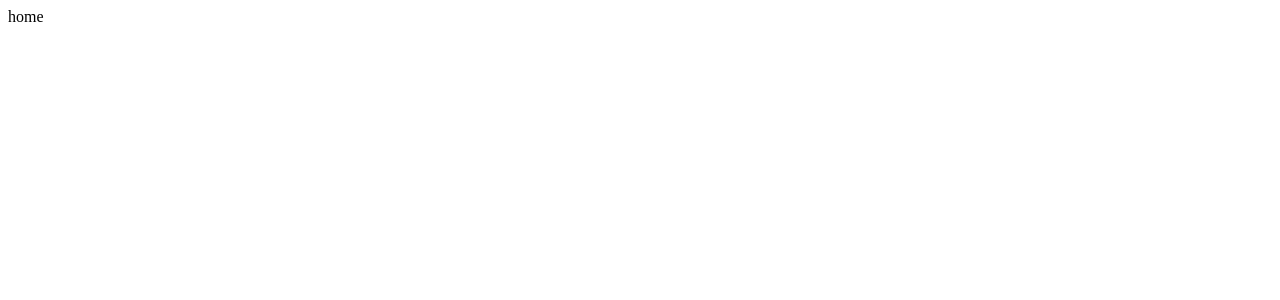
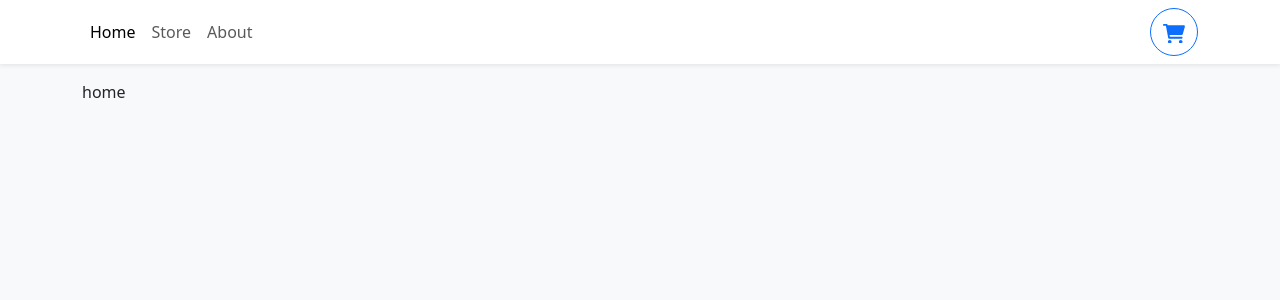
Before and after one commit to mehranehsoleimani66/typescriptShoppingCart, a React (Vite) app: page / in a window 1280 px wide. Shown: the top 300 px of the page. Built offline with nearby package versions, Linux system fonts and the light colour scheme.

Commit message:
modified

```diff
--- a/src/App.tsx
+++ b/src/App.tsx
@@ -3,15 +3,19 @@
 import Store from "./pages/Store";
 import About from "./pages/About";
 import { Container } from "react-bootstrap";
+import Navbar from "./components/Navbar";
 const App = () => {
   return (
-    <Container>
+    <>
+      <Navbar />
+      <Container className="mb-4">
         <Routes>
           <Route path="/" element={<Home />} />
           <Route path="/store" element={<Store />} />
           <Route path="/about" element={<About />} />
         </Routes>
       </Container>
+    </>
   );
 };
 
--- a/src/components/Navbar.tsx
+++ b/src/components/Navbar.tsx
@@ -1,5 +1,36 @@
+import { Button, Container, Nav, Navbar as NavbarBs } from "react-bootstrap";
+import { NavLink } from "react-router-dom";
 const Navbar = () => {
-  return <div>nnnnnnnnn</div>;
+  return (
+    <NavbarBs sticky="top" className="bg-white shadow-sm mb-3">
+      <Container>
+        <Nav>
+          <Nav.Link to="/" as={NavLink}>
+            Home
+          </Nav.Link>
+          <Nav.Link to="/store" as={NavLink}>
+            Store
+          </Nav.Link>
+          <Nav.Link to="/about" as={NavLink}>
+            About
+          </Nav.Link>
+        </Nav>
+        <Button
+          className="rounded-circle"
+          style={{ width: "3rem", height: "3rem" }}
+          variant="outline-primary"
+        >
+          <svg
+            xmlns="http://www.w3.org/2000/svg"
+            viewBox="0 0 576 512"
+            fill="currentColor"
+          >
+            <path d="M96 0C107.5 0 117.4 8.19 119.6 19.51L121.1 32H541.8C562.1 32 578.3 52.25 572.6 72.66L518.6 264.7C514.7 278.5 502.1 288 487.8 288H170.7L179.9 336H488C501.3 336 512 346.7 512 360C512 373.3 501.3 384 488 384H159.1C148.5 384 138.6 375.8 136.4 364.5L76.14 48H24C10.75 48 0 37.25 0 24C0 10.75 10.75 0 24 0H96zM128 464C128 437.5 149.5 416 176 416C202.5 416 224 437.5 224 464C224 490.5 202.5 512 176 512C149.5 512 128 490.5 128 464zM512 464C512 490.5 490.5 512 464 512C437.5 512 416 490.5 416 464C416 437.5 437.5 416 464 416C490.5 416 512 437.5 512 464z" />
+          </svg>
+        </Button>
+      </Container>
+    </NavbarBs>
+  );
 };
 
 export default Navbar;
--- a/src/main.tsx
+++ b/src/main.tsx
@@ -2,7 +2,7 @@
 import ReactDOM from "react-dom/client";
 import App from "./App.tsx";
 import { BrowserRouter } from "react-router-dom";
-
+import "bootstrap/dist/css/bootstrap.min.css";
 ReactDOM.createRoot(document.getElementById("root")!).render(
   <React.StrictMode>
     <BrowserRouter>
```
Lines whose indentation alone changed are shown as unchanged.
